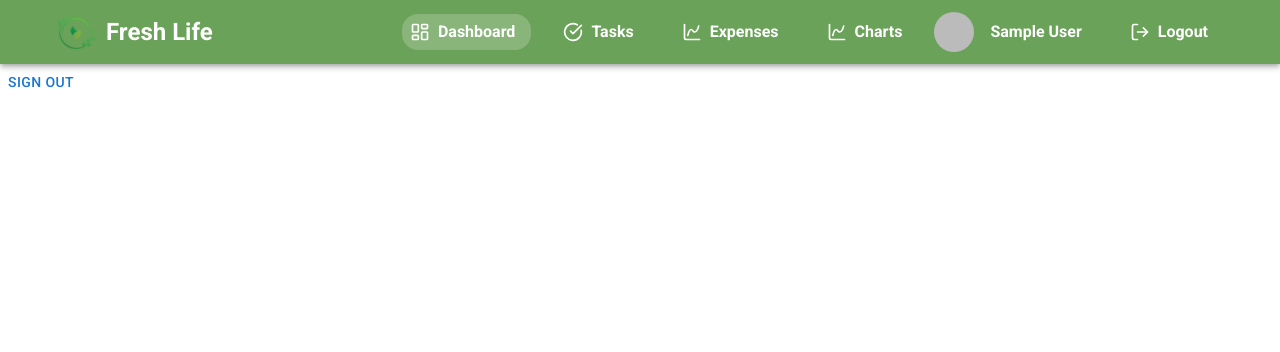
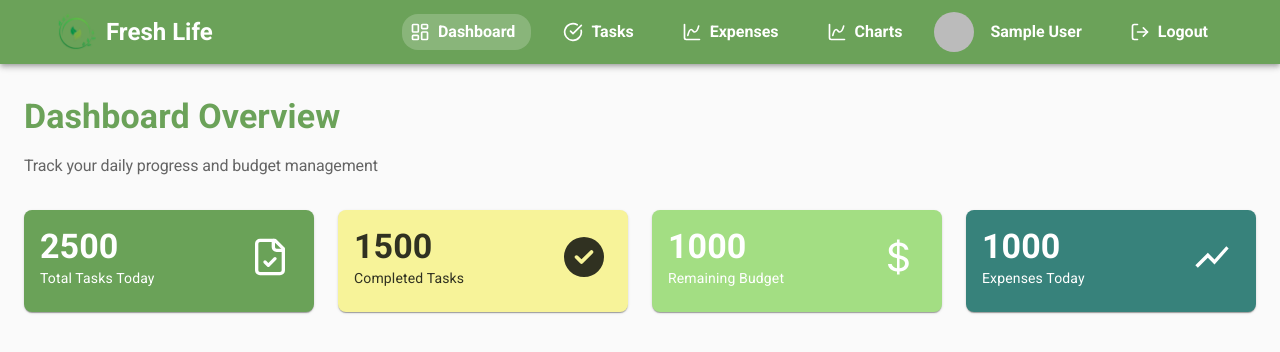
Before and after one commit to ducnam0902/Fresh-life, a React (Vite) app: page / in a window 1280 px wide. Shown: the top 352 px of the page. Built offline with nearby package versions, Linux system fonts and the light colour scheme; no server answers; sample sign-in values are in the browser's storage.

Commit message:
Feature | Overview title and banner (#2)
Co-authored-by: Le Duc Nam <arthit@Les-MacBook-Pro.local>

```diff
--- a/src/components/BaseLayout/index.tsx
+++ b/src/components/BaseLayout/index.tsx
@@ -1,12 +1,14 @@
-import { Box } from '@mui/material';
+import { Box, Container } from '@mui/material';
 import { Outlet } from 'react-router';
 import Header from '../Header';
 
     const BaseLayout = () => {
       return (
-        <Box>
+        <Box sx={{backgroundColor: '#fafafa', height: '100vh'}}>
             <Header />
+            <Container maxWidth="xl" sx={{padding: 4}}>
             <Outlet/>
+            </Container>
         </Box>
       );
     };
--- a/src/components/Header/index.tsx
+++ b/src/components/Header/index.tsx
@@ -66,7 +66,7 @@ function Header() {
       position="static"
       sx={{ backgroundColor: "#6BA259", paddingX: 4, zIndex: 10 }}
     >
-      <Container maxWidth={"xl"}>
+      <Container maxWidth={"xl"} >
         <Toolbar disableGutters>
           <Box
             component={Link}
--- /dev/null
+++ b/src/components/OverviewCount/index.tsx
@@ -0,0 +1,25 @@
+import { Box, IconButton, Paper, Typography } from '@mui/material'
+import React from 'react'
+
+interface IOverviewCount {
+    title: string;
+    count: number;
+    icon: React.ReactNode;
+    background: string;
+    titleColor: string;
+}
+const OverviewCount = ({title, count, icon, background, titleColor }: IOverviewCount) => {
+  return (
+    <Paper elevation={1} sx={{ p: 2, pb: 3, borderRadius: 2,display: 'flex', flexDirection: 'row', alignItems: 'center', justifyContent: 'space-between', backgroundColor: background, color: titleColor }}>
+        <Box>
+            <Typography component="h3" sx={{fontSize: '2.125rem', lineHeight: '1.235', fontWeight: 600, letterSpacing: '0.00735rem'}}>{count}</Typography>
+            <Typography component="h4" sx={{fontSize: '0.875rem', fontWeight: '400', lineHeight: '1.43', letterSpacing: '0.01071em'}}>{title}</Typography>
+        </Box>
+        <IconButton>
+            {icon}
+        </IconButton>
+    </Paper>
+  )
+}
+
+export default OverviewCount
--- /dev/null
+++ b/src/components/Title/index.tsx
@@ -0,0 +1,24 @@
+import { Box, Typography } from '@mui/material'
+import React from 'react'
+
+interface ITitle {
+    title: string,
+    subTitle: string,
+    children?: React.ReactNode
+}
+
+const Title = ({title, subTitle, children}: ITitle) => {
+  return (
+    <Box mb={4} display={'flex'} flexDirection={'row'} alignItems={'center'} justifyContent={'space-between'} textAlign={'center'}>
+      <Box>
+        <Typography variant='h1' sx={{ fontSize: '2.125rem', fontWeight: 600, color: '#6ba259', lineHeight: '1.235', marginBottom: 2, textAlign: 'left', letterSpacing: '0.00735rem'}}>{title}</Typography>
+        <Typography variant='h2' sx={{ fontWeight: 400, fontSize: '1rem', lineHeight: '1.5', color: '#0009'}}>{subTitle}</Typography>
+      </Box>
+      <Box>
+        {children}
+      </Box>
+    </Box>
+  )
+}
+
+export default Title
--- a/src/pages/Charts/index.tsx
+++ b/src/pages/Charts/index.tsx
@@ -1,9 +1,9 @@
-import React from 'react'
+import Title from '../../components/Title'
 
 const Charts = () => {
   return (
     <div>
-      Charts
+      <Title title="Analytics & Charts" subTitle="Visualize your task completion and expense patterns"/>
     </div>
   )
 }
--- a/src/pages/Dashboard/index.tsx
+++ b/src/pages/Dashboard/index.tsx
@@ -1,25 +1,64 @@
-import { Button } from "@mui/material";
 import React from "react";
-import { signOut } from "firebase/auth";
-import { auth } from "../../services/firebase";
-import { useNavigate } from "react-router";
-import routes from "../../utils/routes";
+import Title from "../../components/Title";
+import { Grid } from "@mui/material";
+import OverviewCount from "../../components/OverviewCount";
+
+import { LuFileCheck } from "react-icons/lu";
+import { FaCircleCheck } from "react-icons/fa6";
+import { BsCurrencyDollar } from "react-icons/bs";
+import { MdShowChart } from "react-icons/md";
+
+const overviewData = [
+  {
+    title: "Total Tasks Today",
+    count: 2500,
+    icon:<LuFileCheck color="#fff" size={40}/>,
+    background: "#6aa258",
+    titleColor: "#fff",
+  },
+  {
+    title: "Completed Tasks",
+    count: 1500,
+    icon: <FaCircleCheck size={40} color="#303121"/>,
+    background: "#f7f399",
+    titleColor: "#303121",
+  },
+  {
+    title: "Remaining Budget",
+    count: 1000,
+    icon: <BsCurrencyDollar color="#fff" size={40}/>,
+    background: "#a3de83",
+    titleColor: "#fff",
+  },
+  {
+    title: "Expenses Today",
+    count: 1000,
+    icon: <MdShowChart color="#fff" size={40}/>,
+    background: "#37827b",
+    titleColor: "#fff",
+  },
+];
 
 const Dashboard: React.FC = () => {
-  const navigate = useNavigate();
-
-  const handleSignout = async () => {
-    try {
-      await signOut(auth);
-      navigate(routes.signIn);
-    } catch (error) {
-      console.error("Sign out error:", error);
-    }
-  };
-
   return (
     <div>
-      <Button onClick={handleSignout}>Sign out</Button>
+      <Title
+        title="Dashboard Overview"
+        subTitle="Track your daily progress and budget management"
+      />
+      <Grid container spacing={3}>
+        {overviewData.map((data, index) => (
+          <Grid key={index} size={3}>
+            <OverviewCount
+              title={data.title}
+              count={data.count}
+              icon={data.icon}
+              background={data.background}
+              titleColor={data.titleColor}
+            />
+          </Grid>
+        ))}
+      </Grid>
     </div>
   );
 };
--- a/src/pages/Expenses/index.tsx
+++ b/src/pages/Expenses/index.tsx
@@ -1,7 +1,20 @@
-import React from 'react';
+import React from "react";
+import Title from "../../components/Title";
+import { Button } from "@mui/material";
 
 const Expenses: React.FC = () => {
-  return <div>Expenses</div>;
+  return (
+    <div>
+      <Title
+        title="Expense Management"
+        subTitle="Track your daily expenses and manage your budget"
+      >
+        <Button variant="contained" color="primary">
+          Add Expense
+        </Button>
+      </Title>
+    </div>
+  );
 };
 
 export default Expenses;
--- a/src/pages/Tasks/index.tsx
+++ b/src/pages/Tasks/index.tsx
@@ -1,7 +1,13 @@
 import React from 'react';
+import Title from '../../components/Title';
+import { Button } from '@mui/material';
 
 const Tasks: React.FC = () => {
-  return <div>Tasks</div>;
+  return <div>
+      <Title title="Task Management" subTitle="Manage your daily tasks and track progress">
+        <Button variant="contained" color="primary">Add New Task</Button>
+      </Title>
+    </div>;
 };
 
 export default Tasks;
```
